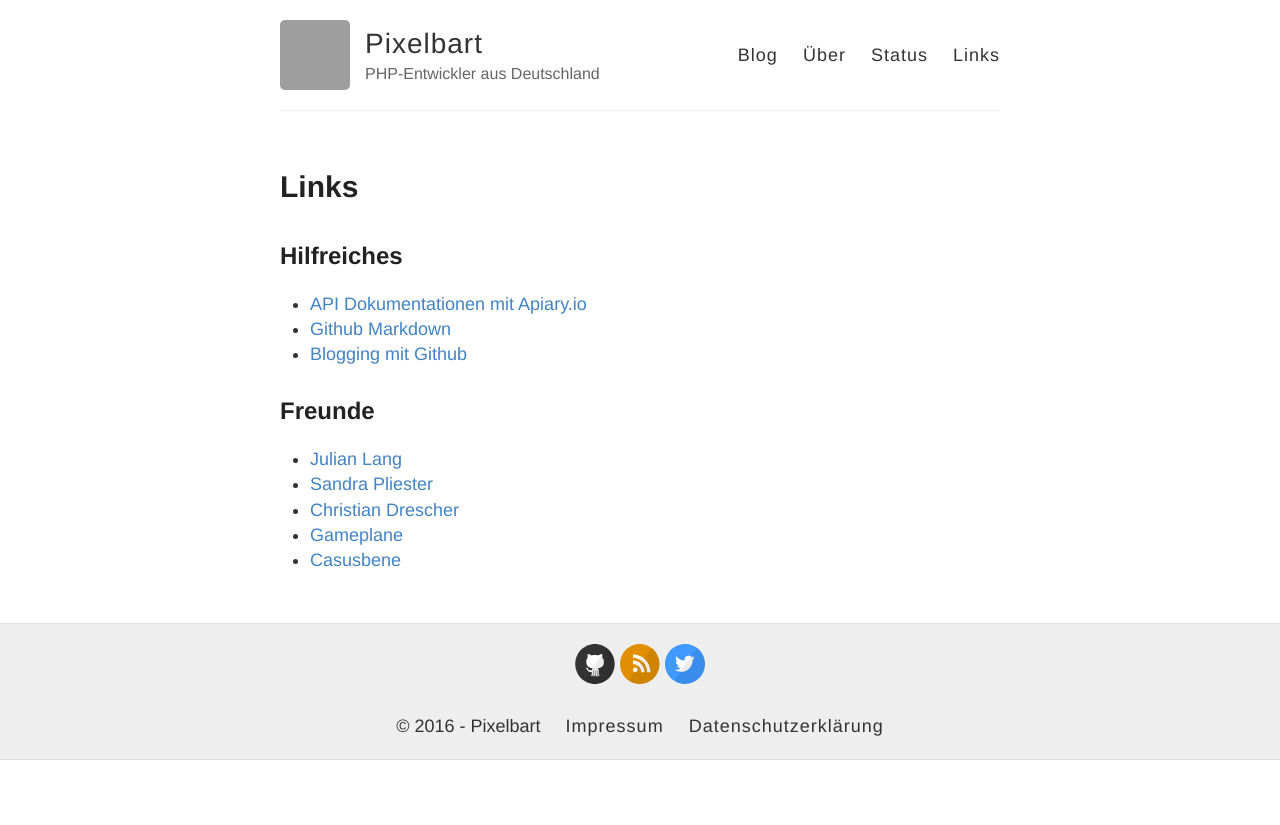
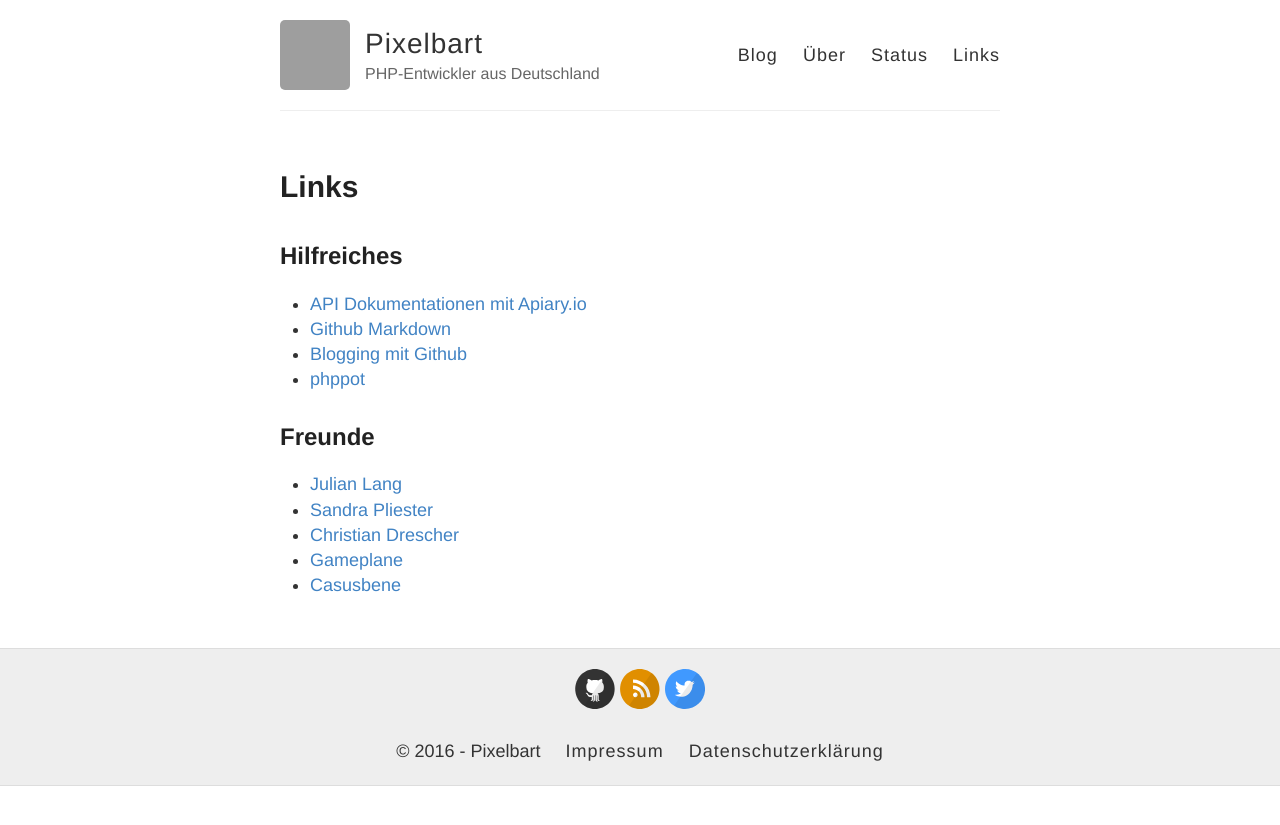
Before and after one commit to pixelbart/pixelbart.github.io, a Jekyll site: the page built from links.md, in a window 1280 px wide. Shown: the top 825 px of the page. Built offline with Jekyll 4.4.1, drawn with Linux system fonts in a browser that asks for light colours; nearby versions of some CDN libraries; grey boxes are pictures that could not be loaded.

Commit message:
Update links.md

```diff
--- a/links.md
+++ b/links.md
@@ -9,6 +9,7 @@ permalink: /links/
  - [API Dokumentationen mit Apiary.io][apiary]
  - [Github Markdown][ghmd]
  - [Blogging mit Github][jn]
+ - [phppot](http://phppot.com)
 
 ## Freunde
 
```
